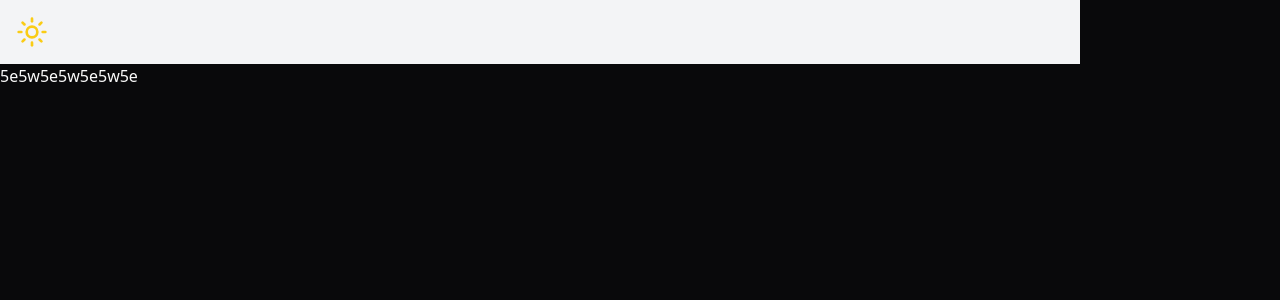
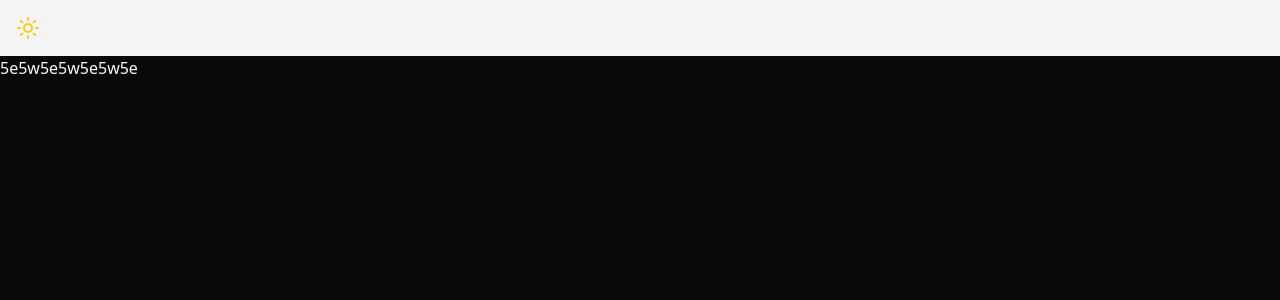
Before and after one commit to Memy11th/WeatherApp, a React (Vite) app: page / in a window 1280 px wide. Shown: the top 300 px of the page. Built offline with nearby package versions, Linux system fonts and the light colour scheme.

Commit message:
Getting things done

```diff
--- a/src/components/Essentials/Navbar.tsx
+++ b/src/components/Essentials/Navbar.tsx
@@ -6,7 +6,6 @@ export function Navbar() {
       <>
       <header className="flex justify-between items-center p-4 bg-gray-100 w-full sticky top-0  "  >
       <ThemeToggle />
-
       </header>
       </>
   );
--- a/src/components/ِAtoms/ThemeToggle.tsx
+++ b/src/components/ِAtoms/ThemeToggle.tsx
@@ -7,9 +7,9 @@ const ThemeToggle = () => {
     return (
         <div onClick={isDark ? () => setTheme('light') : () => setTheme('dark')} className={`  cursor-pointer flex items-center transition-all duration-500 ${isDark ? 'rotate-180' : 'rotate-0'} `} >
             {isDark ? (
-                <Sun className='w-8 h-8 text-yellow-400 rotate-0 transition-all ' />
+                <Sun className='w-6 h-6 text-yellow-400 rotate-0 transition-all ' />
             ) : (
-                <Moon  className='w-8 h-8 text-blue-400 rotate-0 transition-all ' />
+                <Moon  className='w-6 h-6 text-blue-400 rotate-0 transition-all ' />
             )}
         </div>
     )
--- a/src/index.css
+++ b/src/index.css
@@ -2,9 +2,7 @@
 @tailwind components;
 @tailwind utilities;
 
-body {
-    max-width: 1080px;
-}
+
 
 @layer base {
   :root {
```
Also changed, not shown: src/Pages/Layout.tsx (+3 -4 lines).
